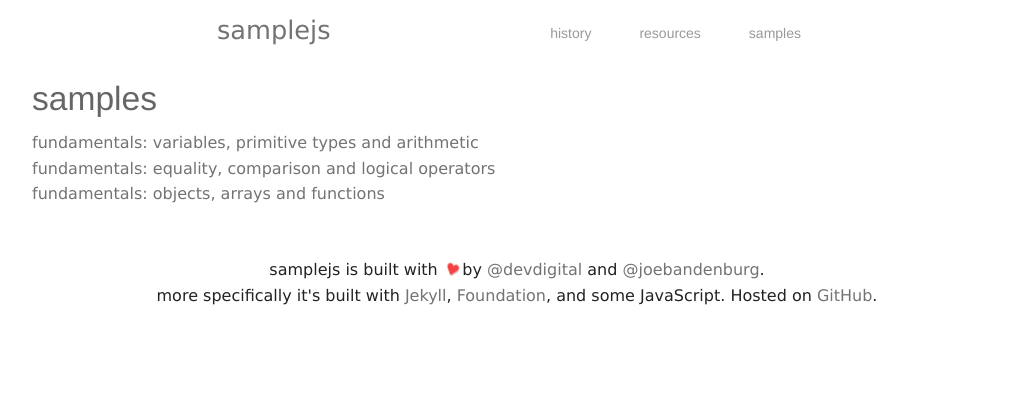
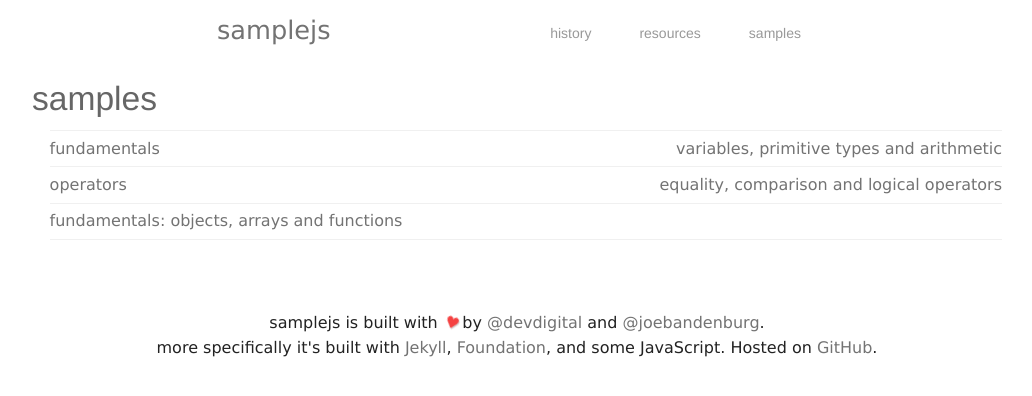
Before and after one commit to samplejs/samplejs.github.io, a Jekyll site: the page built from samples/index.html, in a window 1280 px wide. Shown: the top 396 px of the page, without its empty margins (123-1155 px from the left). Built offline with Jekyll 4.4.1, drawn with Linux system fonts in a browser that asks for light colours; Markdown is read by kramdown in place of the engine named in the settings; a script that is not in the unit is left out.

Commit message:
Introduce description front-matter to samples

```diff
--- a/_layouts/sample.html
+++ b/_layouts/sample.html
@@ -5,6 +5,7 @@
 <div class="row">
     <div class="large-12 columns sample-page">
         <h1>{{ page.title }}</h1>
+        <p class="meta">{{ page.description }}</p>
         {{ content }}
         </ul>
     </div>
--- a/samples/_posts/2000-01-02-fundamentals-part-2.md
+++ b/samples/_posts/2000-01-02-operators.md
@@ -1,6 +1,7 @@
 ---
 layout: sample
-title: 'fundamentals: equality, comparison and logical operators'
+title: 'operators'
+description: 'equality, comparison and logical operators'
 resources: []
 ---
 
--- a/samples/index.html
+++ b/samples/index.html
@@ -7,8 +7,12 @@
     <div class="large-12 columns">
         <h1>samples</h1>
         {% assign sorted_pages = site.categories['samples'] | sort:"date" %}
+        <ul class="samples clearfix">
         {% for sample in sorted_pages %}
-            <p><a href="{{ site.baseurl }}{{ sample.url }}">{{ sample.title }}</a></p>
+            <li>
+                <a href="{{ site.baseurl }}{{ sample.url }}">{{ sample.title }} <span class="show-for-medium-up">{{ sample.description }}</span></a>
+            </li>
         {% endfor %}
+        </ul>
     </div>
 </div>
```
Also changed, not shown: samples/_posts/2000-01-01-fundamentals.md (renamed from samples/_posts/2000-01-01-fundamentals-part-1.md, +2 -1 lines), scss/samplejs.scss (+19 -0 lines), css/app.css.
